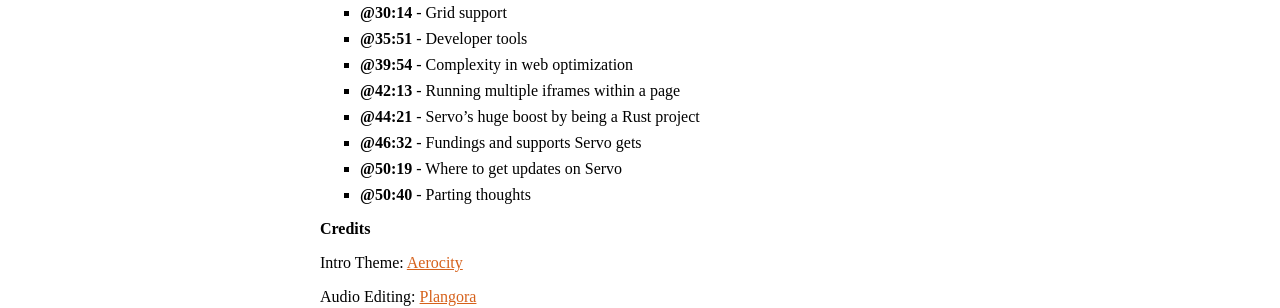
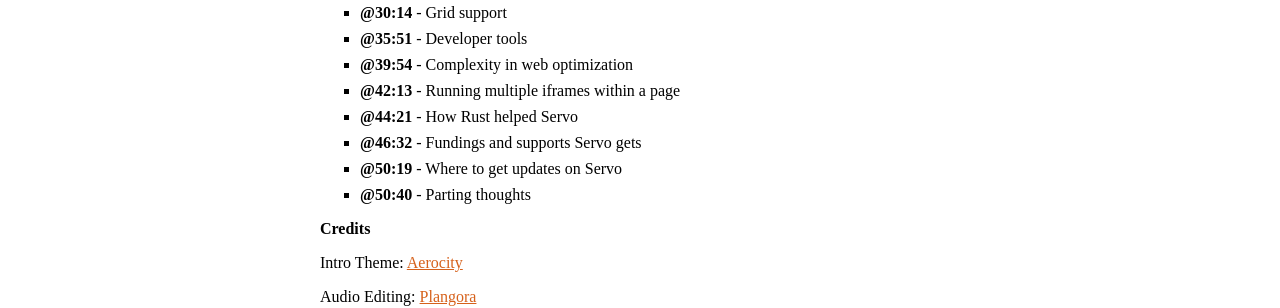
Before and after one commit to rustacean-station/rustacean-station.org, a Jekyll site: the page built from _episodes/interviews/2023-03-31-josh-matthews.md, in a window 1280 px wide. Shown: the part 1099-1407 px from the top of the page. Built offline with Jekyll 4.4.1, drawn with Linux system fonts in a browser that asks for light colours.

Commit message:
Update _episodes/interviews/2023-03-31-josh-matthews.md
Co-authored-by: Jon Gjengset <jon@thesquareplanet.com>

```diff
--- a/_episodes/interviews/2023-03-31-josh-matthews.md
+++ b/_episodes/interviews/2023-03-31-josh-matthews.md
@@ -28,7 +28,7 @@
 - [@35:51] - Developer tools
 - [@39:54] - Complexity in web optimization
 - [@42:13] - Running multiple iframes within a page
-- [@44:21] - Servo's huge boost by being a Rust project
+- [@44:21] - How Rust helped Servo
 - [@46:32] - Fundings and supports Servo gets
 - [@50:19] - Where to get updates on Servo
 - [@50:40] - Parting thoughts
```
